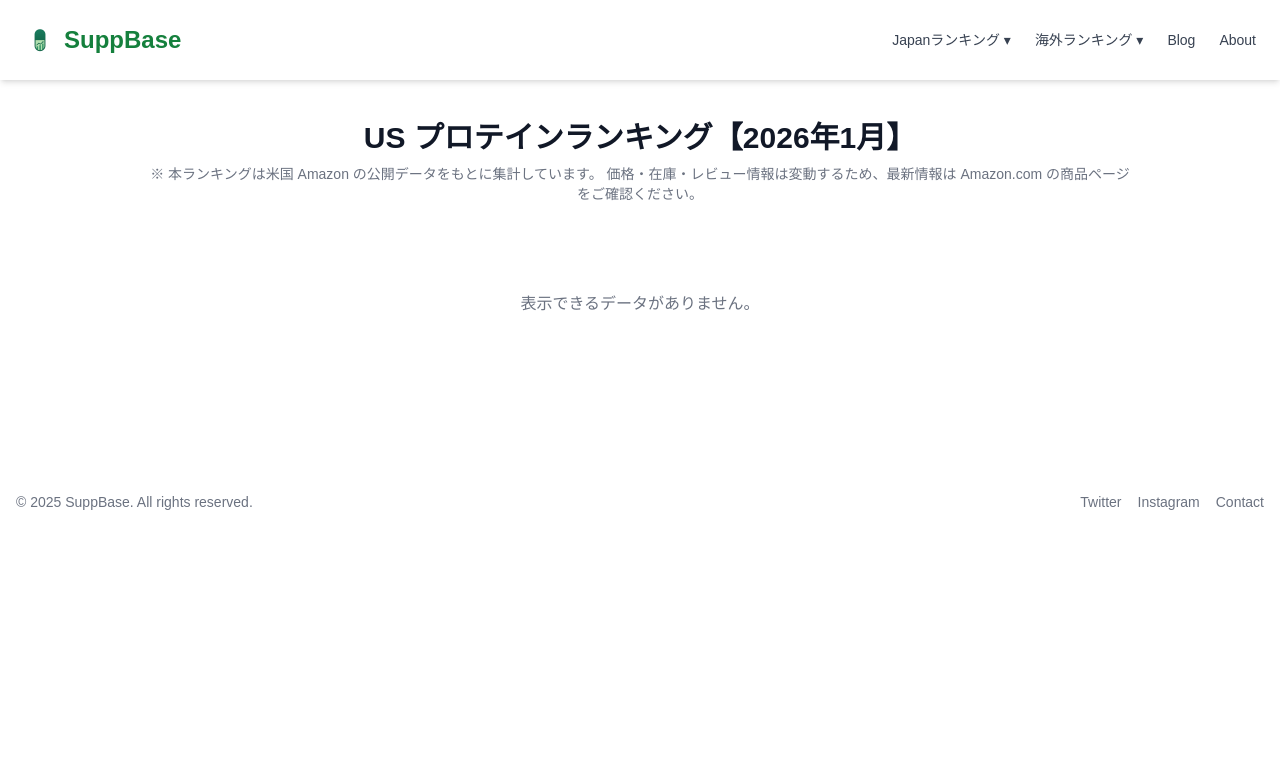
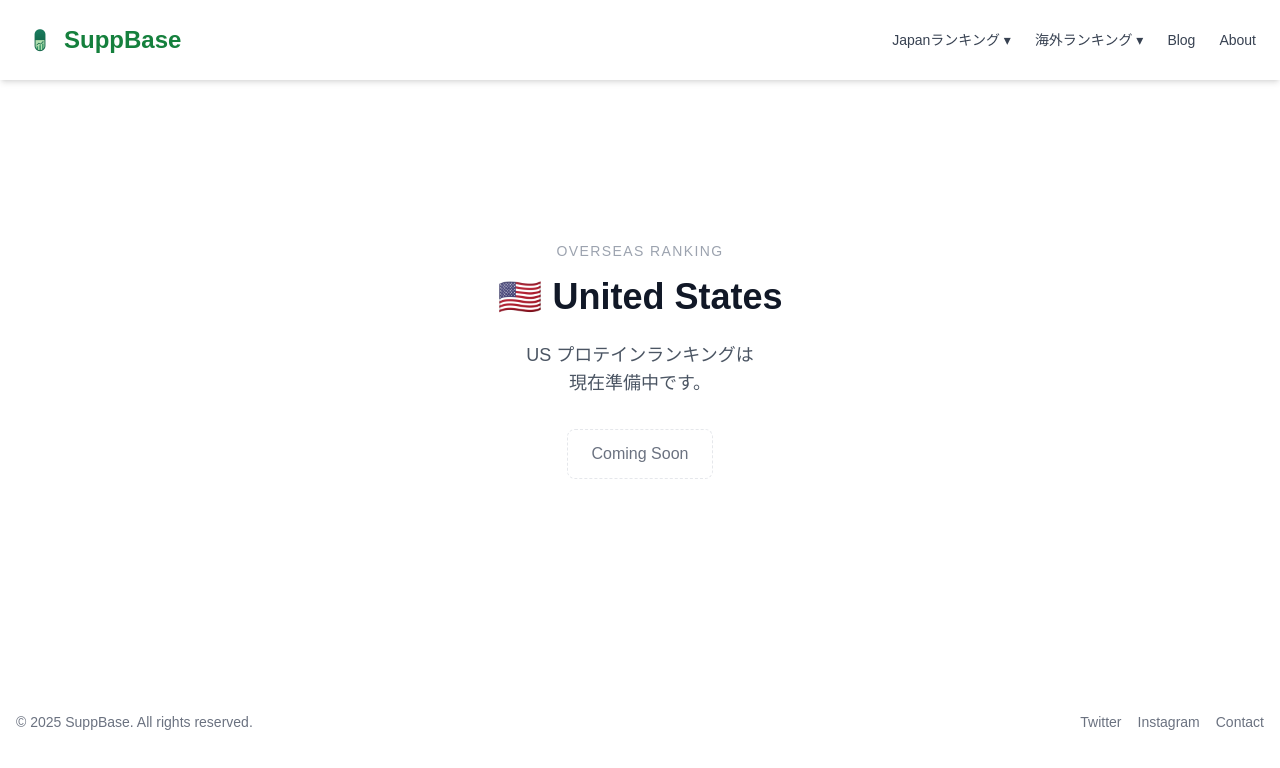
Before and after one commit to creative-center-japan/suppbase, a Next.js app: page /rankings/overseas/us in a window 1280 px wide. Shown: the top 768 px of the page. Built offline with nearby package versions, Linux system fonts and the light colour scheme; no server answers; the database is empty.

Commit message:
fix: US collection upsert conflict and asin selection

```diff
--- a/src/app/api/ranking/route.ts
+++ b/src/app/api/ranking/route.ts
@@ -41,7 +41,7 @@ export async function GET(req: NextRequest) {
         title: r.title,
         brand: r.brand ?? '',
         price: r.price,
-        rating: null, // ← 今回は未使用（将来追加OK）
+        rating: null, // 現在は未使用
         reviewCount: r.review_count,
         score: r.suppbase_score,
         imageUrl: r.image_url ?? null,
--- a/src/app/rankings/japan/protein/page.tsx
+++ b/src/app/rankings/japan/protein/page.tsx
@@ -5,9 +5,7 @@
 import { useEffect, useState } from 'react';
 import RankingSection from '@/components/RankingSection';
 
-type ProteinTab = 'wpi' | 'soy';
-
-type RankingItemLite = {
+type RankingItem = {
   rank: number;
   asin: string;
   title: string;
@@ -20,78 +18,36 @@ type RankingItemLite = {
   score?: number | null;
 };
 
-const tabs: { id: ProteinTab; label: string }[] = [
-  { id: 'wpi', label: 'WPI（アイソレート）' },
-  { id: 'soy', label: 'ソイプロテイン' },
-];
-
-function getCurrentYearMonth() {
-  const now = new Date();
-  return `${now.getFullYear()}年${now.getMonth() + 1}月`;
+function getYearMonth() {
+  const d = new Date();
+  return `${d.getFullYear()}年${d.getMonth() + 1}月`;
 }
 
 export default function ProteinRankingPage() {
-  const [activeTab, setActiveTab] = useState<ProteinTab>('wpi');
-  const [items, setItems] = useState<RankingItemLite[]>([]);
-  const [description, setDescription] = useState('');
+  const [items, setItems] = useState<RankingItem[]>([]);
   const [loading, setLoading] = useState(true);
 
-  const yearMonth = getCurrentYearMonth();
+  const ym = getYearMonth();
 
   useEffect(() => {
     setLoading(true);
 
-    fetch(`/api/ranking?type=${activeTab}&limit=10`, { cache: 'no-store' })
-      .then(res => res.json())
-      .then(data => {
-        setItems(Array.isArray(data.items) ? data.items : []);
-        setDescription(data.description ?? '');
-      })
-      .catch(() => {
-        setItems([]);
-        setDescription('');
-      })
+    fetch('/api/ranking?limit=10', { cache: 'no-store' })
+      .then(r => r.json())
+      .then(d => setItems(Array.isArray(d.items) ? d.items : []))
       .finally(() => setLoading(false));
-  }, [activeTab]);
+  }, []);
 
   return (
     <main className="max-w-5xl mx-auto px-4 py-10">
       <h1 className="text-3xl font-bold mb-2 text-center">
-        プロテインランキング【{yearMonth}】
+        プロテインランキング【{ym}】
       </h1>
 
       <p className="text-center text-sm text-gray-500 mb-6">
-        ※ 価格・在庫・レビュー情報は変動します。最新の販売価格・詳細は
-        各商品リンク先の Amazon ページをご確認ください。
+        ※ 価格・在庫・レビュー情報は変動します。最新情報は
+        Amazon 商品ページをご確認ください。
       </p>
-
-      <div className="flex justify-center mb-6 gap-2">
-        {tabs.map(tab => (
-          <button
-            key={tab.id}
-            onClick={() => setActiveTab(tab.id)}
-            className={`px-4 py-2 rounded-full border font-medium transition ${
-              activeTab === tab.id
-                ? 'bg-green-600 text-white border-green-600'
-                : 'bg-white text-gray-700 border-gray-300 hover:bg-gray-100'
-            }`}
-          >
-            {tab.label}
-          </button>
-        ))}
-      </div>
-
-      {description && (
-        <div className="text-center mb-8 space-y-2">
-          <p className="text-sm text-gray-600">{description}</p>
-          <a
-            href="/about#score"
-            className="inline-flex items-center gap-1 text-sm font-semibold text-green-700 hover:text-green-800 underline underline-offset-4"
-          >
-            SuppBaseスコアについて詳しく見る →
-          </a>
-        </div>
-      )}
 
       <RankingSection items={items} loading={loading} />
     </main>
--- a/src/app/rankings/japan/supplements/page.tsx
+++ b/src/app/rankings/japan/supplements/page.tsx
@@ -5,7 +5,7 @@
 import { useEffect, useState } from 'react';
 import RankingSection from '@/components/RankingSection';
 
-type RankingItemLite = {
+type RankingItem = {
   rank: number;
   asin: string;
   title: string;
@@ -19,19 +19,17 @@ type RankingItemLite = {
 };
 
 export default function SupplementRankingPage() {
-  const [items, setItems] = useState<RankingItemLite[]>([]);
+  const [items, setItems] = useState<RankingItem[]>([]);
   const [loading, setLoading] = useState(true);
 
   useEffect(() => {
     setLoading(true);
 
-    fetch('/api/ranking/supplement?limit=10', { cache: 'no-store' })
+    // 🔧 supplement 専用 API はまだ無いので暫定的に共通 API
+    fetch('/api/ranking?limit=10', { cache: 'no-store' })
       .then(res => res.json())
       .then(data => {
         setItems(Array.isArray(data.items) ? data.items : []);
-      })
-      .catch(() => {
-        setItems([]);
       })
       .finally(() => setLoading(false));
   }, []);
@@ -43,8 +41,7 @@ export default function SupplementRankingPage() {
       </h1>
 
       <p className="text-center text-sm text-gray-500 mb-6">
-        ※ 価格・在庫・レビュー情報は変動します。最新の販売価格・詳細は
-        各商品リンク先の Amazon ページをご確認ください。
+        ※ 本ランキングは暫定表示です。後日、サプリ専用ランキングを追加予定です。
       </p>
 
       <RankingSection items={items} loading={loading} />
--- a/src/app/rankings/overseas/us/page.tsx
+++ b/src/app/rankings/overseas/us/page.tsx
@@ -1,45 +1,26 @@
 // healthy-site\suppbase\src\app\rankings\overseas\us\page.tsx
 
-'use client';
+export default function USProteinRankingComingSoon() {
+  return (
+    <main className="min-h-[70vh] flex items-center justify-center bg-white px-4">
+      <div className="text-center max-w-xl">
+        <p className="text-sm tracking-widest text-gray-400 mb-4">
+          OVERSEAS RANKING
+        </p>
 
-import { useEffect, useState } from 'react';
-import RankingSection from '@/components/RankingSection';
+        <h1 className="text-4xl font-bold mb-6">
+          🇺🇸 United States
+        </h1>
 
-function getYearMonth() {
-  const d = new Date();
-  return `${d.getFullYear()}年${d.getMonth() + 1}月`;
-}
+        <p className="text-lg text-gray-600 mb-8">
+          US プロテインランキングは<br />
+          現在準備中です。
+        </p>
 
-export default function USProteinRankingPage() {
-  const [items, setItems] = useState([]);
-  const [loading, setLoading] = useState(true);
-
-  const ym = getYearMonth();
-
-  useEffect(() => {
-    setLoading(true);
-
-    fetch('/api/ranking?type=whey&locale=us&limit=10', {
-      cache: 'no-store',
-    })
-      .then(r => r.json())
-      .then(d => setItems(Array.isArray(d.items) ? d.items : []))
-      .finally(() => setLoading(false));
-  }, []);
-
-  return (
-    <main className="max-w-5xl mx-auto px-4 py-10">
-      <h1 className="text-3xl font-bold mb-2 text-center">
-        US プロテインランキング【{ym}】
-      </h1>
-
-      <p className="text-center text-sm text-gray-500 mb-6">
-        ※ 本ランキングは米国 Amazon の公開データをもとに集計しています。
-        価格・在庫・レビュー情報は変動するため、最新情報は
-        Amazon.com の商品ページをご確認ください。
-      </p>
-
-      <RankingSection items={items} loading={loading} />
+        <div className="inline-block border border-dashed rounded-lg px-6 py-3 text-gray-500">
+          Coming Soon
+        </div>
+      </div>
     </main>
   );
 }
```
